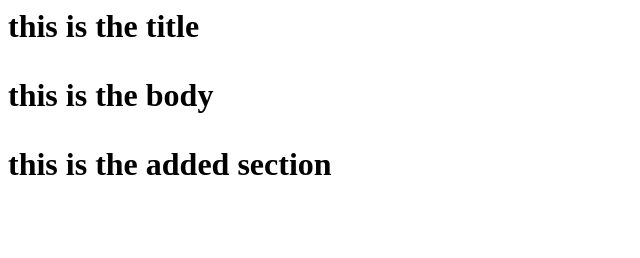
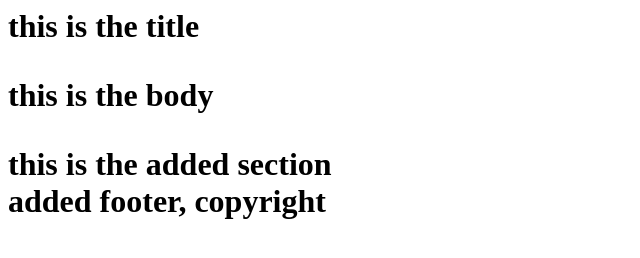
Before and after one commit to alfettox/githubPractice, a plain HTML site: page index.html in a window 1280 px wide. Shown: the whole page, without its empty margins (0-640 px from the left). Drawn offline with Linux system fonts and the light colour scheme.

Commit message:
added footer

```diff
--- a/index.html
+++ b/index.html
@@ -5,4 +5,5 @@
 				<p>this is the body</p>
 <section> this is the added section</section>
 	 </body>
+<footer> added footer, copyright </footer>
 </html>
```
